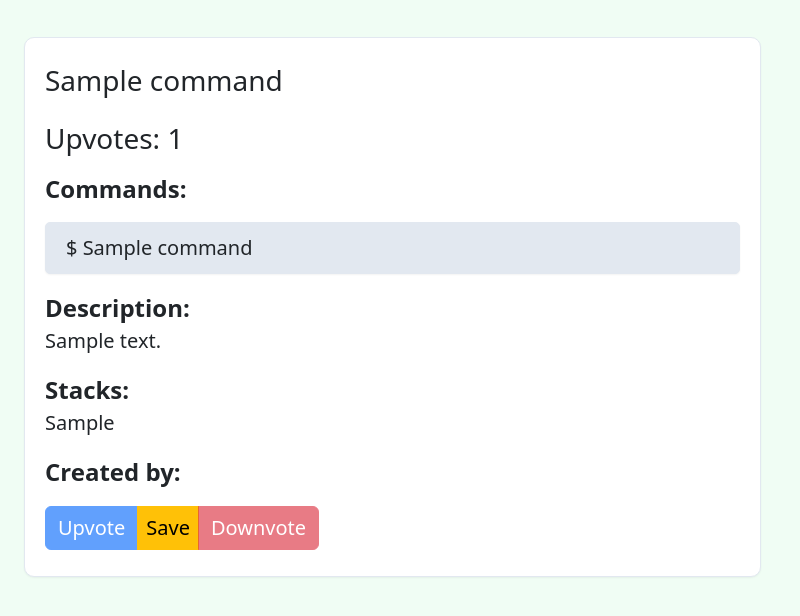
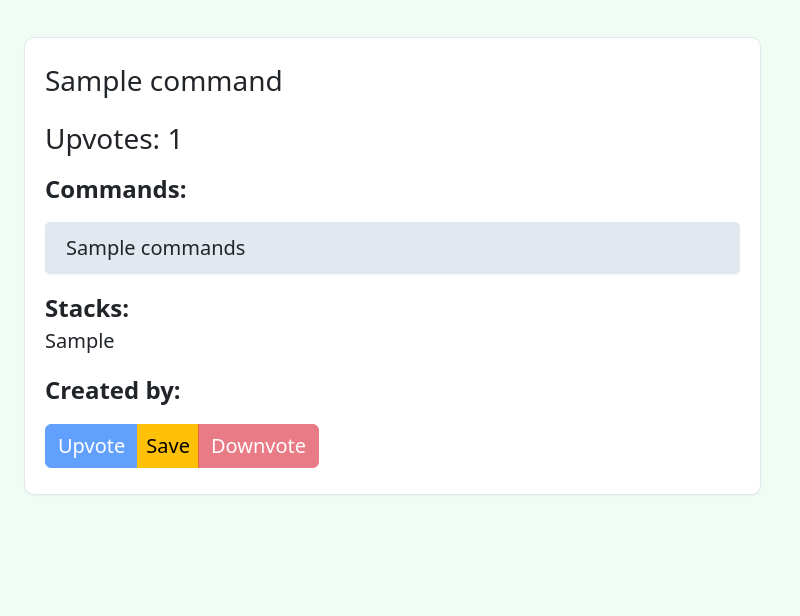
Before and after one commit to toanhminh0412/Business-Project, a Django app: template business_project/templates/command_set/detail_page.html in a window 1280 px wide. Shown: the part 68-684 px from the top of the page, without its empty margins (0-800 px from the left). Run offline with Django 4.2, Linux system fonts and the light colour scheme; tables that the repository leaves empty hold one stand-in row (values such as "Sample post"); the template is opened without the code that fills it: values that come from a table or form of the project are taken from there, most other values are stand-ins (such as "Sample title", 1, 10 or a date in 2020); some libraries are stand-ins or nearby versions.

Commit message:
Make changes to adapt the removal of CommandSet's description field

```diff
--- a/business_project/templates/command_set/detail_page.html
+++ b/business_project/templates/command_set/detail_page.html
@@ -15,14 +15,7 @@
 
             <h3 class="mt-4">Upvotes: <span id="upvote-num">{{command_set.upvote_num}}</span></h3>
             <div class="fs-4 fw-semibold mt-3">Commands:</div>
-            <div class="code-block">
-                {% for command in command_set.display_commands %}
-                    <div>$ {{command}}</div>
-                {% endfor %}
-            </div>
-
-            <div class="fs-4 fw-semibold mt-3">Description:</div>
-            <div>{{command_set.description}}</div>
+            <div class="code-block">{{command_set.commands}}</div>
 
             <div class="fs-4 fw-semibold mt-3">Stacks:</div>
             <div>{{command_set.display_tools}}</div>
--- a/business_project/templates/command_set/homepage.html
+++ b/business_project/templates/command_set/homepage.html
@@ -30,11 +30,6 @@
                 <a class="block-container-wrapper" href="{{cs.id}}/">
                     <div class="block-container item-container">
                         <div class="fs-5 fw-bolder">{{cs.title}}</div>
-                        <div class="mt-2">
-                            {% for command in cs.display_commands %}
-                                <div>$ {{command}}</div>
-                            {% endfor %}
-                        </div>
                     </div>
                 </a>
             {% endfor %}
```
